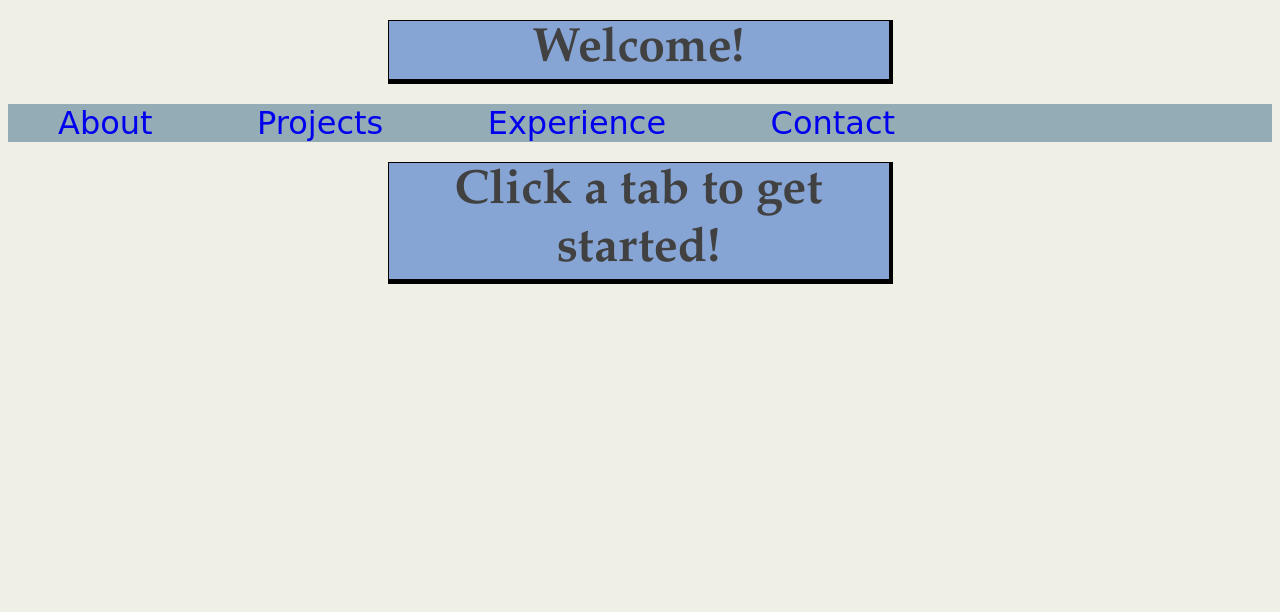
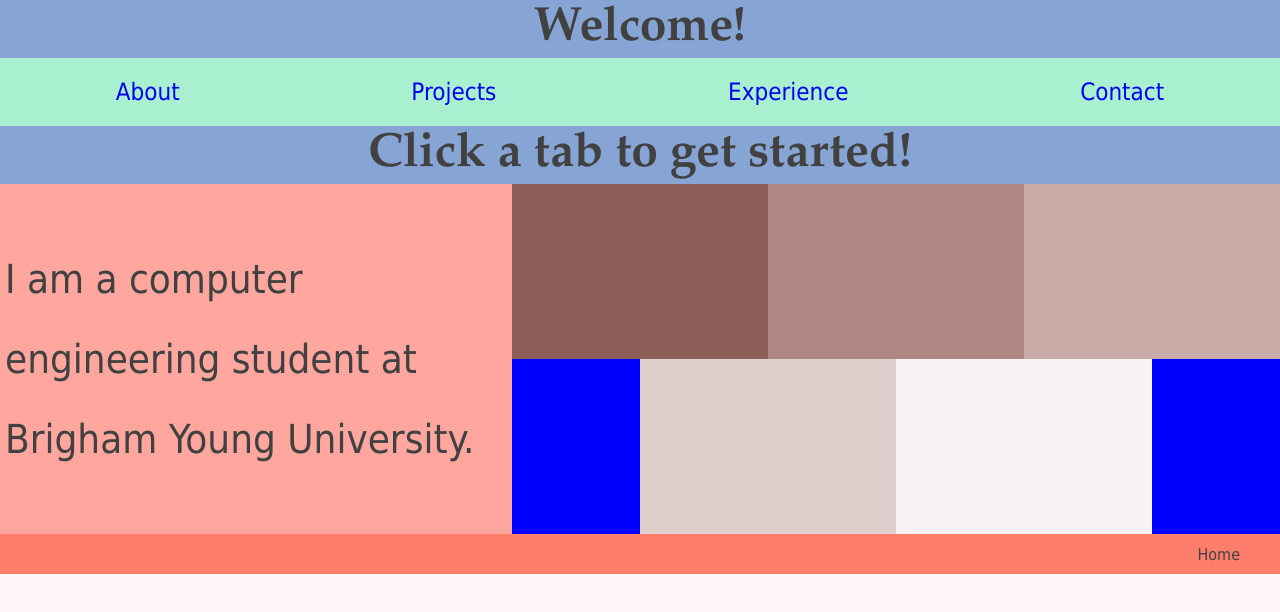
Before and after one commit to xanjohns/portfolio, a plain HTML site: page index.html in a window 1280 px wide. Drawn offline with Linux system fonts and the light colour scheme.

Commit message:
Flexboxes

```diff
--- a/index.html
+++ b/index.html
@@ -13,5 +13,31 @@
           <li><a href="contact.html">Contact</a></li>
         </ul>
         <h1>Click a tab to get started!</h1>
+        <div class="content-container">
+          <div class="about">
+              <p>I am a computer engineering student at Brigham Young University.</p>
+          </div>
+          <div class="colors">
+            <div class="color color1">
+
+            </div>
+            <div class="color color2">
+
+            </div>
+            <div class="color color3">
+
+            </div>
+            <div class="color color4">
+
+            </div>
+            <div class="color color5">
+
+            </div>
+          </div>
+
+        </div>
+        <div class="footer-container">
+          <p>Home</p>
+        </div>
     </body>
 </html>
--- a/styles.css
+++ b/styles.css
@@ -1,41 +1,42 @@
+* {
+  margin: 0;
+  padding: 0;
+  box-sizing: border-box;
+}
 body {
   color: #414141;
-  background-color: #f0efe6;
-  font-family: Arial;
+  background-color: #FFF7F8;
+  font-family: Tahoma;
 }
 
 h1 {
-  margin: 20px auto;
-  width: 500px;
+  width: 100%;
   background-color: #87a5d4;
   font-family: Garamond, monospace;
   text-align: center;
-  border: 1px solid #000000;
-  border-right: 4px solid #000000;
-  border-bottom: 5px solid #000000;
   font-size: 48px;
 }
 
 p {
-  font-family: Arial;
+  font-family: Tahoma;
 }
 
 .navbar {
   list-style-type: none;
-  margin: 0;
-  padding: 0;
-  background-color: #94acb5
+  display: flex;
+  width: 100%;
+  background-color: #A9F0D1;
+  justify-content: space-around;
 }
 
 .navbar li {
-  display: inline;
-  font-size: 2em;
-  font-family: cursive;
-  width: 20px;
-  padding-left: 10px;
-  padding-right: 10px;
-  margin: 10px 40px;
-
+  display: flex;
+  font-size: 1.5em;
+  font-family: Tahoma;
+  padding-top: 20px;
+  padding-bottom: 20px;
+  padding-left: 3%;
+  padding-right: 3%;
 }
 
 .navbar li:hover {
@@ -61,3 +62,80 @@ a:visited, a:link {
 #home:hover {
   background-color: #287842;
 }
+.content-container {
+  display: flex;
+}
+
+.about {
+  background-color: #FFA69E;
+  height: 350px;
+  width: 40%;
+  display: flex;
+  align-items: center;
+}
+
+.about p {
+  font-size: 40px;
+  padding-left: 5px;
+  line-height: 2.0;
+}
+
+.colors {
+  display: flex;
+  height: 350px;
+  background-color: blue;
+  width: 60%;
+  flex-wrap: wrap;
+  justify-content: center;
+}
+
+.color {
+  height: 50%;
+  width: 33.33%;
+  display: flex;
+}
+
+.color1 {
+  background-color: #8C5E58;
+}
+.color2 {
+  background-color: #B08782;
+}
+.color3 {
+  background-color: #C8ABA7;
+}
+.color4 {
+  background-color: #E0CFCD;
+}
+.color5 {
+  background-color: #F7F3F2;
+}
+
+.footer-container {
+  height: 40px;
+  display: flex;
+  background-color: #FF7E6B;
+  width: 100%;
+  align-items: center;
+  justify-content: flex-end;
+  padding-right: 40px;
+}
+
+@media only screen and (max-width: 600px) {
+  .navbar {
+    flex-direction: column;
+    align-items: center;
+    width:100%;
+  }
+  .content-container {
+    flex-direction: column;
+
+  }
+  .about {
+    width: 100%;
+  }
+  .colors {
+    width: 100%;
+  }
+
+}
```
